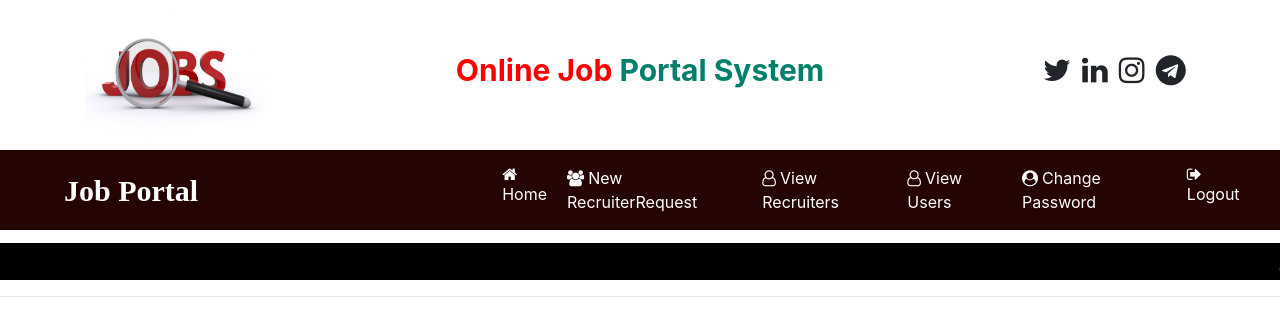
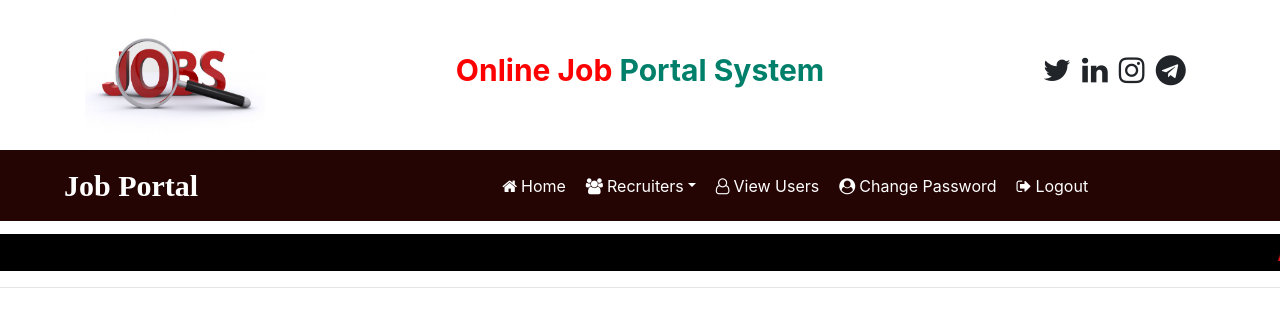
Before and after one commit to Rajeet10/Online-Job-Portal, a Django app: page /admin_home in a window 1280 px wide. Shown: the top 336 px of the page. Run offline with Django 3.2, Linux system fonts and the light colour scheme; a user stored in the database is signed in; some libraries are stand-ins or nearby versions.

Commit message:
Added dropdown in recruiter link in navigation(admin)

```diff
--- a/job/templates/admin_navigation.html
+++ b/job/templates/admin_navigation.html
@@ -79,12 +79,16 @@
                 <li class="nav-item">
                     <a href="{% url 'admin_home' %}" style="margin-left: 280px;" class="nav-link"><i class="fa fa-home mr-1"></i>Home</a>
                 </li>
-                <li class="nav-item">
-                    <a href="#" class="nav-link"><i class="fa fa-users mr-1"></i>New RecruiterRequest</a>
+                <li class="nav-item dropdown">
+                    <a href="#" class="nav-link dropdown-toggle" data-toggle="dropdown"><i class="fa fa-users mr-1"></i>Recruiters</a>
+                    <div class="dropdown-menu">
+                        <a href="#" class="dropdown-item">Pending</a>
+                        <a href="#" class="dropdown-item">Accepted</a>
+                        <a href="#" class="dropdown-item">Rejected</a>
+                        <a href="#" class="dropdown-item">All Recruiters</a>
+                    </div>
                 </li>
-                <li class="nav-item">
-                    <a href="#" class="nav-link"><i class="fa fa-user-o mr-1"></i>View Recruiters</a>
-                </li>
+
                 <li class="nav-item">
                     <a href="{% url 'view_users' %}" class="nav-link"><i class="fa fa-user-o mr-1"></i>View Users</a>
                 </li>
```
